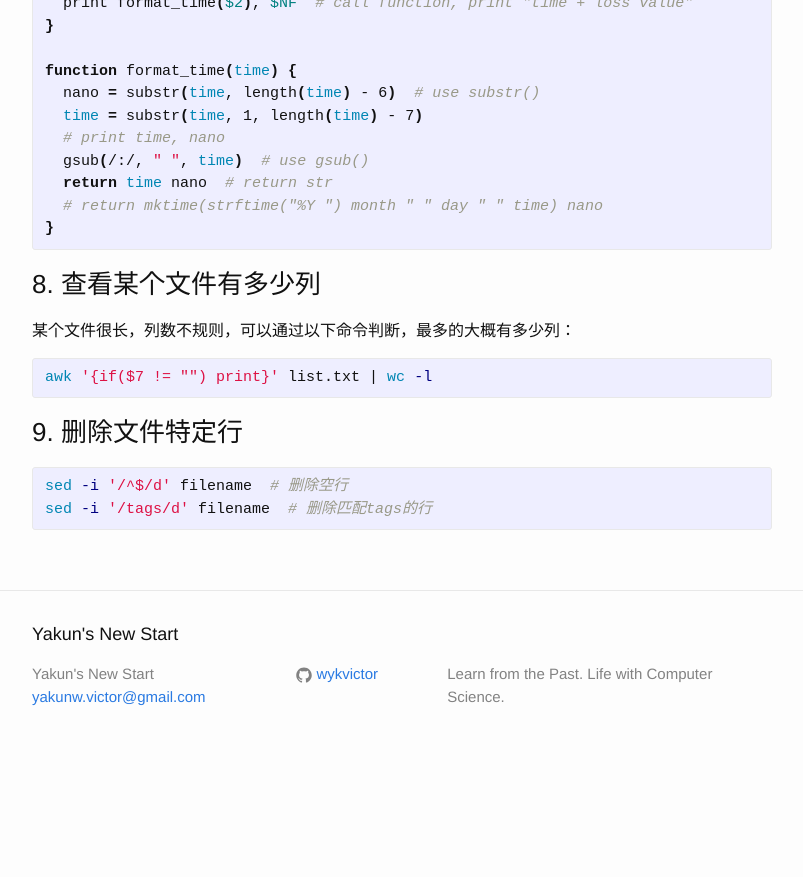
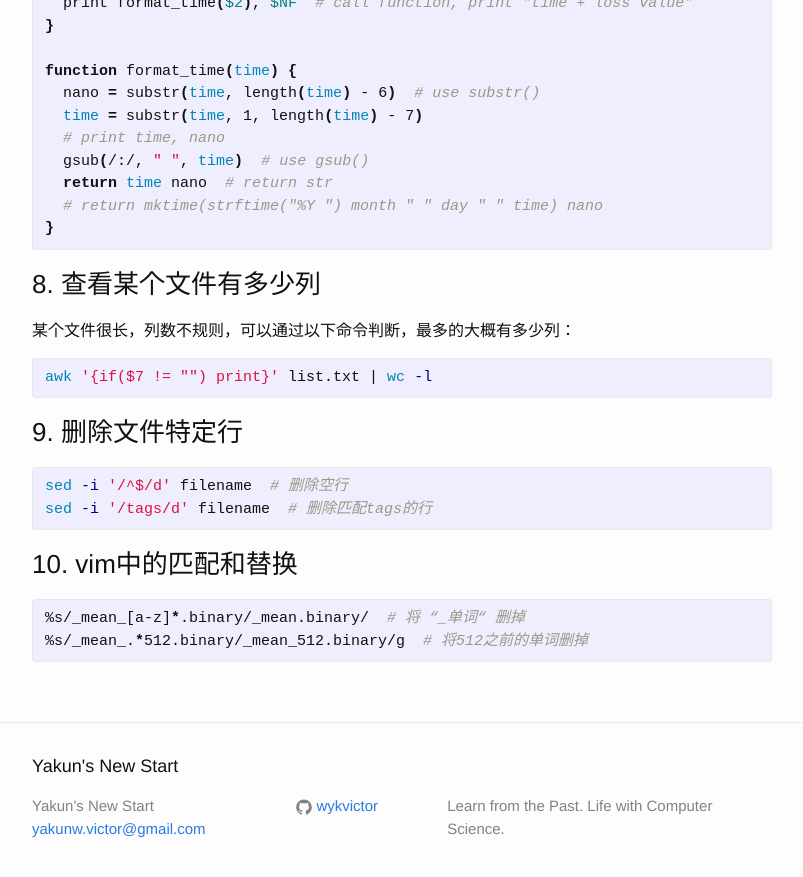
Before and after one commit to wykvictor/wykvictor.github.io, a Jekyll site: the page built from _posts/resources/2015-10-09-Some-Useful-Shell-Scripts.md, in a window 1280 px wide and 900 px high, scrolled down 2853 px. Shown: the top 877 px of the window, without its empty margins (238-1041 px from the left). Built offline with Jekyll 4.4.1, drawn with Linux system fonts in a browser that asks for light colours; before the commit the page ends 3621 px from its top, so only the background shows below that.

Commit message:
update shell

```diff
--- a/_posts/resources/2015-10-09-Some-Useful-Shell-Scripts.md
+++ b/_posts/resources/2015-10-09-Some-Useful-Shell-Scripts.md
@@ -137,3 +137,9 @@ awk '{if($7 != "") print}' list.txt | wc -l
 sed -i '/^$/d' filename  # 删除空行
 sed -i '/tags/d' filename  # 删除匹配tags的行
 {% endhighlight %}
+
+### 10. vim中的匹配和替换
+{% highlight Bash shell scripts %}
+%s/_mean_[a-z]*.binary/_mean.binary/  # 将 “_单词“ 删掉
+%s/_mean_.*512.binary/_mean_512.binary/g  # 将512之前的单词删掉
+{% endhighlight %}
```
